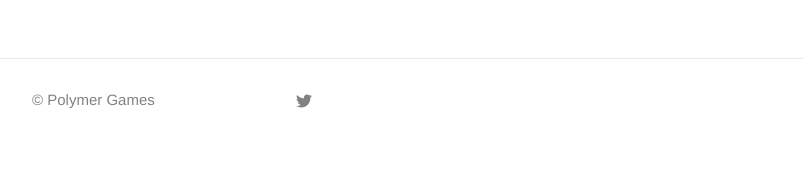
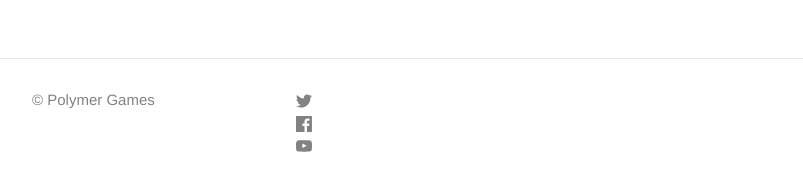
Before and after one commit to luky1971/polymer-games-site, a Jekyll site: the page built from about.html, in a window 1280 px wide. Shown: the part 514-705 px from the top of the page, without its empty margins (238-1041 px from the left). Built offline with Jekyll 4.4.1, drawn with Linux system fonts in a browser that asks for light colours; comment, search, counter and statistics services are not loaded.

Commit message:
Added footer icons for facebook and youtube, updated gitignore

```diff
--- a/_config.yml
+++ b/_config.yml
@@ -15,6 +15,8 @@ description: > # this means to ignore newlines until "baseurl:"
 baseurl: "" # the subpath of your site, e.g. /blog
 url: "http://polymergames.com" # the base hostname & protocol for your site
 twitter_username: polymer_games
+facebook_username: polymergames
+youtube_id: UCUzUuUaNOR_iE30HoBeky7Q
 
 # Build settings
 markdown: kramdown
--- a/_includes/footer.html
+++ b/_includes/footer.html
@@ -20,6 +20,18 @@
             {% include icon-twitter.html username=site.twitter_username %}
           </li>
           {% endif %}
+
+          {% if site.facebook_username %}
+          <li>
+            {% include icon-facebook.html username=site.facebook_username %}
+          </li>
+          {% endif %}
+
+          {% if site.youtube_id %}
+          <li>
+            {% include icon-youtube.html username=site.youtube_id %}
+          </li>
+          {% endif %}
         </ul>
       </div>
     </div>
--- /dev/null
+++ b/_includes/icon-facebook.html
@@ -0,0 +1 @@
+<a href="https://facebook.com/{{ include.username }}"><span class="icon">{% include icon-facebook.svg %}</span></a>
--- /dev/null
+++ b/_includes/icon-youtube.html
@@ -0,0 +1 @@
+<a href="https://youtube.com/channel/{{ include.username }}"><span class="icon">{% include icon-youtube.svg %}</span></a>
```
Also changed, not shown: _includes/icon-facebook.svg (added), _includes/icon-twitter.svg, _includes/icon-youtube.svg (added), 1 other file.
